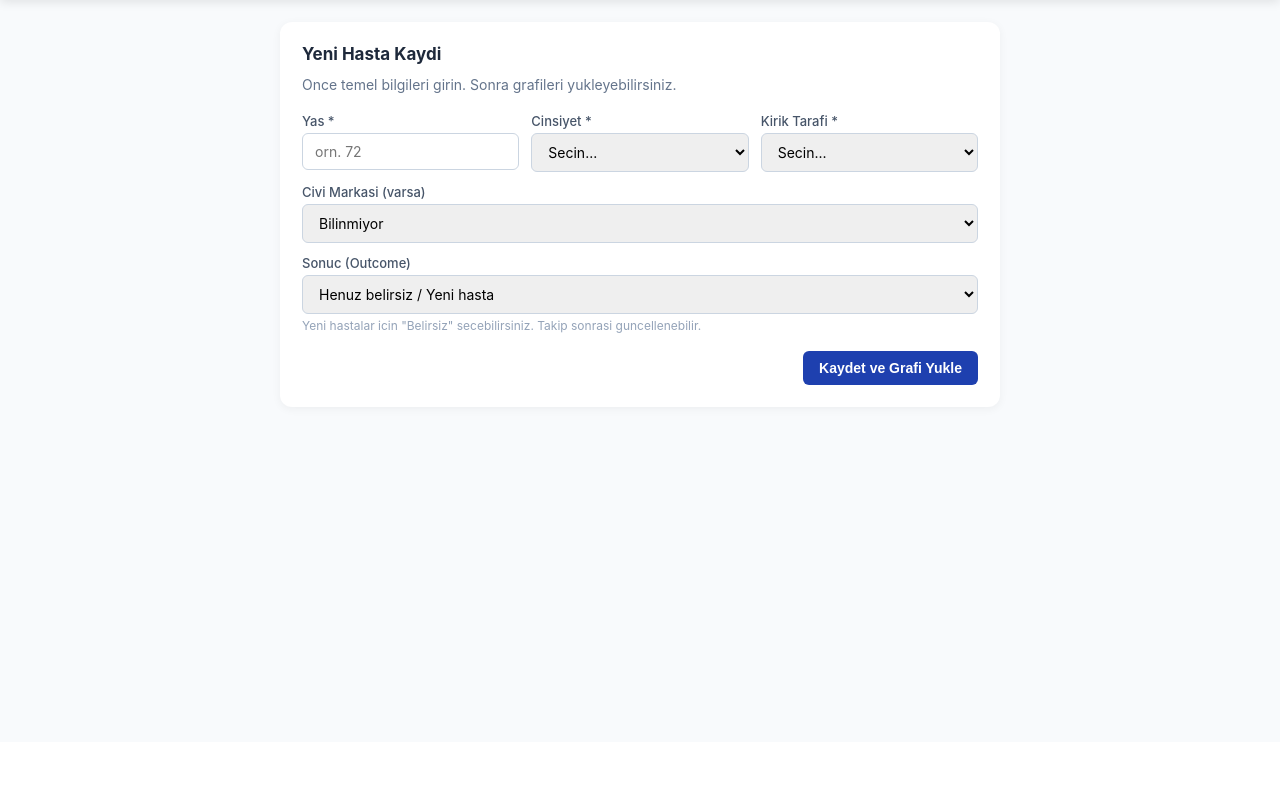
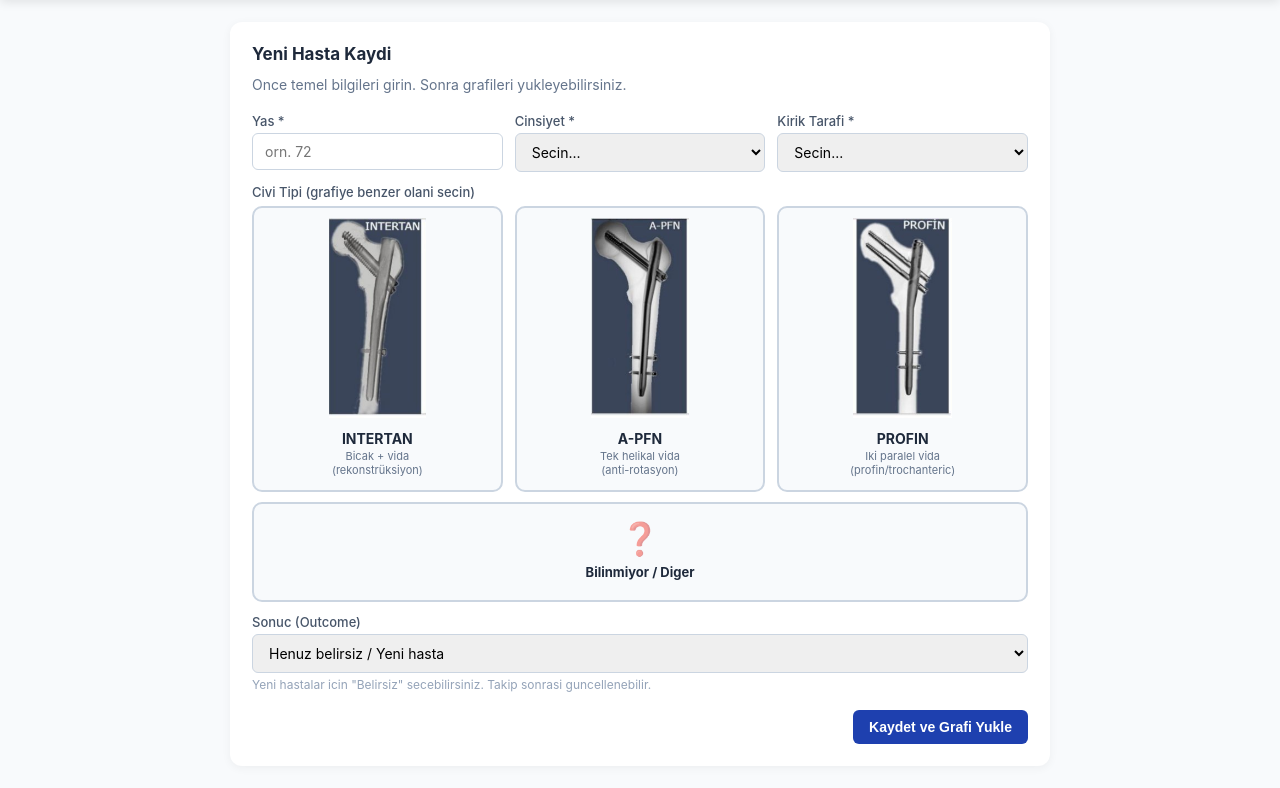
Before and after one commit to ozgurkarakoyun/pfn-clinical-platform, a Flask app: page / in a window 1280 px wide. Shown: the part 58-846 px from the top of the page. Before the commit the page ends 467 px from the top, so only its background shows below. Run offline with Flask 3, Linux system fonts and the light colour scheme; the visitor is signed in with stand-in values (Sample User, id 1).

Commit message:
Add files via upload

```diff
--- a/templates/doctor_new_patient.html
+++ b/templates/doctor_new_patient.html
@@ -12,8 +12,71 @@
 {% endif %}
 {% endblock %}
 
+{% block extra_css %}
+.nail-picker {
+  display: grid;
+  grid-template-columns: repeat(3, 1fr);
+  gap: 12px;
+  margin-top: 6px;
+}
+@media (max-width: 600px) { .nail-picker { grid-template-columns: 1fr; } }
+
+.nail-card {
+  border: 2px solid #cbd5e1;
+  border-radius: 10px;
+  padding: 10px 8px 12px;
+  cursor: pointer;
+  text-align: center;
+  background: #f8fafc;
+  transition: all 0.15s;
+  user-select: none;
+}
+.nail-card:hover {
+  border-color: #3b82f6;
+  background: white;
+  transform: translateY(-1px);
+  box-shadow: 0 4px 10px rgba(59,130,246,0.15);
+}
+.nail-card.selected {
+  border-color: #1e40af;
+  background: #dbeafe;
+  box-shadow: 0 0 0 2px #93c5fd;
+}
+.nail-card img {
+  width: 100%;
+  max-height: 200px;
+  object-fit: contain;
+  margin-bottom: 8px;
+  border-radius: 4px;
+}
+.nail-card .nail-name {
+  font-weight: 700;
+  font-size: 14px;
+  color: #1e293b;
+  margin-bottom: 2px;
+}
+.nail-card .nail-desc {
+  font-size: 11px;
+  color: #64748b;
+  line-height: 1.3;
+}
+.nail-card.unknown {
+  display: flex;
+  flex-direction: column;
+  align-items: center;
+  justify-content: center;
+  min-height: 100px;
+  margin-top: 10px;
+}
+.nail-card.unknown .icon {
+  font-size: 32px;
+  opacity: 0.5;
+  margin-bottom: 6px;
+}
+{% endblock %}
+
 {% block content %}
-<div class="card" style="max-width:720px;margin:0 auto">
+<div class="card" style="max-width:820px;margin:0 auto">
   <h2 class="section-title">Yeni Hasta Kaydi</h2>
   <p style="color:#64748b;font-size:14px;margin-bottom:20px">
     Once temel bilgileri girin. Sonra grafileri yukleyebilirsiniz.
@@ -44,17 +107,31 @@
     </div>
 
     <div class="form-group">
-      <label>Civi Markasi (varsa)</label>
-      <select id="nail_brand">
-        <option value="">Bilinmiyor</option>
-        <option value="PFNA">PFNA</option>
-        <option value="PFNA-II">PFNA-II</option>
-        <option value="Gamma 3">Gamma 3</option>
-        <option value="TFN">TFN</option>
-        <option value="InterTAN">InterTAN</option>
-        <option value="Trigen INTERTAN">Trigen INTERTAN</option>
-        <option value="Other">Diger</option>
-      </select>
+      <label>Civi Tipi (grafiye benzer olani secin)</label>
+      <div class="nail-picker">
+        <div class="nail-card" data-value="INTERTAN" onclick="selectNail(this)">
+          <img src="/static/img/nail_intertan.png" alt="INTERTAN">
+          <div class="nail-name">INTERTAN</div>
+          <div class="nail-desc">Bicak + vida<br>(rekonstrüksiyon)</div>
+        </div>
+        <div class="nail-card" data-value="A-PFN" onclick="selectNail(this)">
+          <img src="/static/img/nail_apfn.png" alt="A-PFN">
+          <div class="nail-name">A-PFN</div>
+          <div class="nail-desc">Tek helikal vida<br>(anti-rotasyon)</div>
+        </div>
+        <div class="nail-card" data-value="PROFIN" onclick="selectNail(this)">
+          <img src="/static/img/nail_profin.png" alt="PROFIN">
+          <div class="nail-name">PROFIN</div>
+          <div class="nail-desc">Iki paralel vida<br>(profin/trochanteric)</div>
+        </div>
+      </div>
+
+      <div class="nail-card unknown" data-value="" onclick="selectNail(this)" id="unknownNailCard">
+        <div class="icon">❓</div>
+        <div class="nail-name" style="font-size:13px">Bilinmiyor / Diger</div>
+      </div>
+
+      <input type="hidden" id="nail_brand" name="nail_brand" value="">
     </div>
 
     <div class="form-group">
@@ -80,14 +157,22 @@
 
 {% block scripts %}
 <script>
+function selectNail(card) {
+  document.querySelectorAll('.nail-card').forEach(c => c.classList.remove('selected'));
+  card.classList.add('selected');
+  document.getElementById('nail_brand').value = card.dataset.value;
+}
+
 document.getElementById('newPatientForm').addEventListener('submit', async (e) => {
   e.preventDefault();
+
+  const nailValue = document.getElementById('nail_brand').value;
 
   const data = {
     age: parseInt(document.getElementById('age').value),
     sex: document.getElementById('sex').value,
     side: document.getElementById('side').value,
-    nail_brand: document.getElementById('nail_brand').value || null,
+    nail_brand: nailValue || null,
     outcome: document.getElementById('outcome').value,
   };
 
```
Also changed, not shown: templates/admin_patient_list.html (+3 -5 lines), static/img/nail_apfn.png (added), static/img/nail_intertan.png (added), static/img/nail_profin.png (added).
